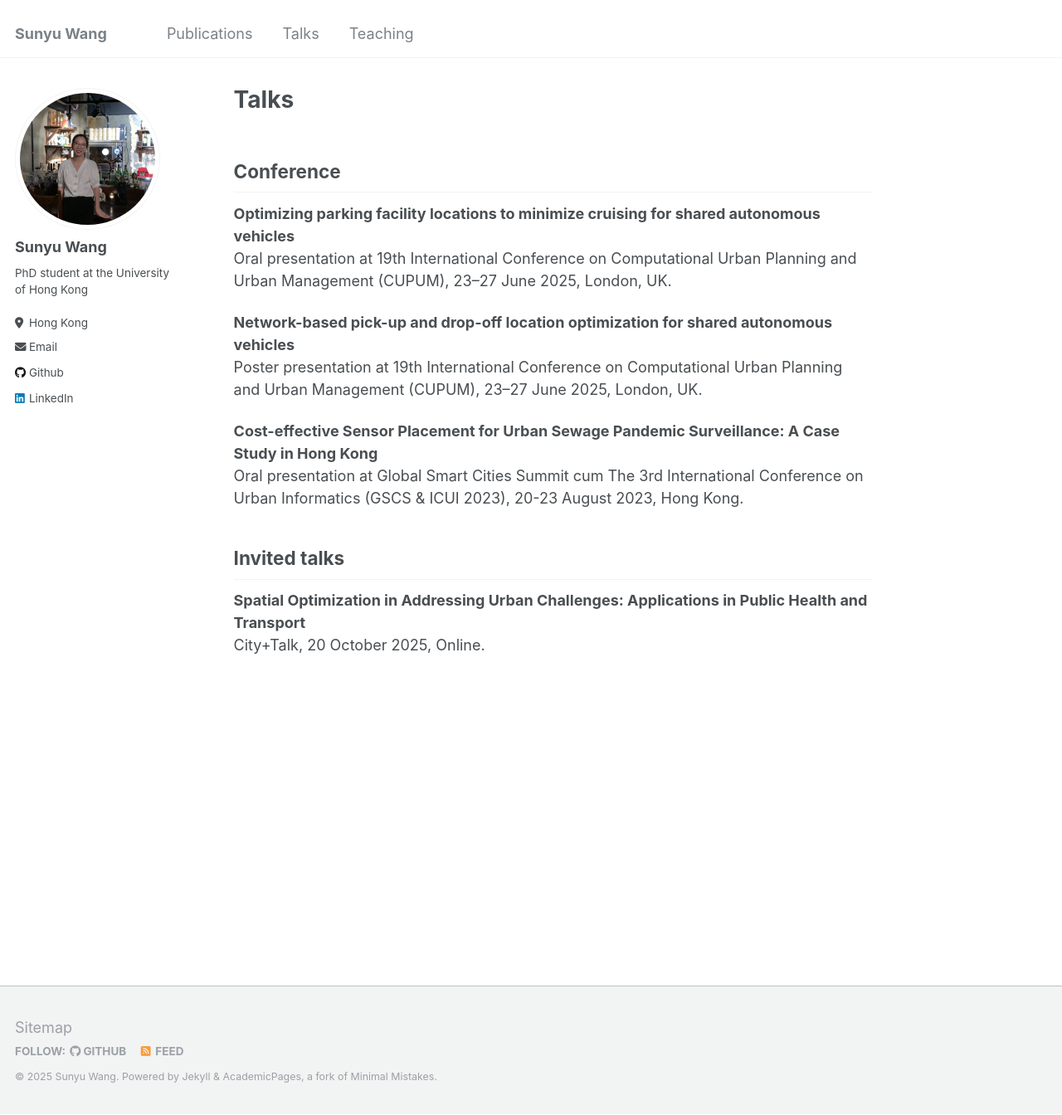
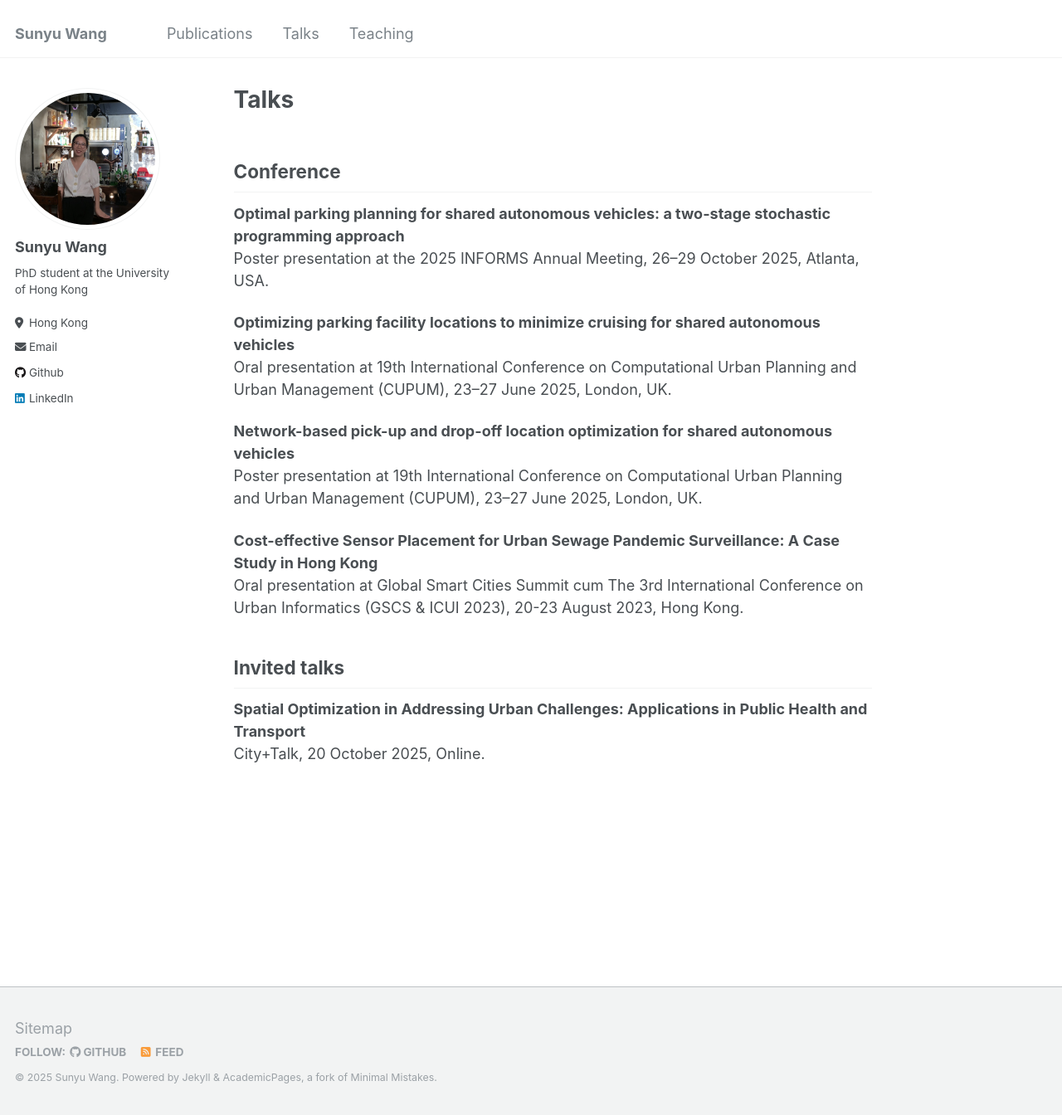
Before and after one commit to sywang-20/sywang-20.github.io, a Jekyll site: the page built from _pages/talks.md, in a window 1280 px wide and 1344 px high. Shown: the whole window at 83% size. Built offline with Jekyll 4.4.1, drawn with Linux system fonts in a browser that asks for light colours.

Commit message:
add poster pre
Added a new poster presentation on optimal parking planning for shared autonomous vehicles at the 2025 INFORMS Annual Meeting.

```diff
--- a/_pages/talks.md
+++ b/_pages/talks.md
@@ -6,6 +6,9 @@ author_profile: true
 
 Conference
 -----------
+**Optimal parking planning for shared autonomous vehicles: a two-stage stochastic programming approach**\
+Poster presentation at the 2025 INFORMS Annual Meeting, 26–29 October 2025, Atlanta, USA.
+
 **Optimizing parking facility locations to minimize cruising for shared autonomous vehicles**\
 Oral presentation at 19th International Conference on Computational Urban Planning and Urban Management (CUPUM), 23–27 June 2025, London, UK.
 
```
